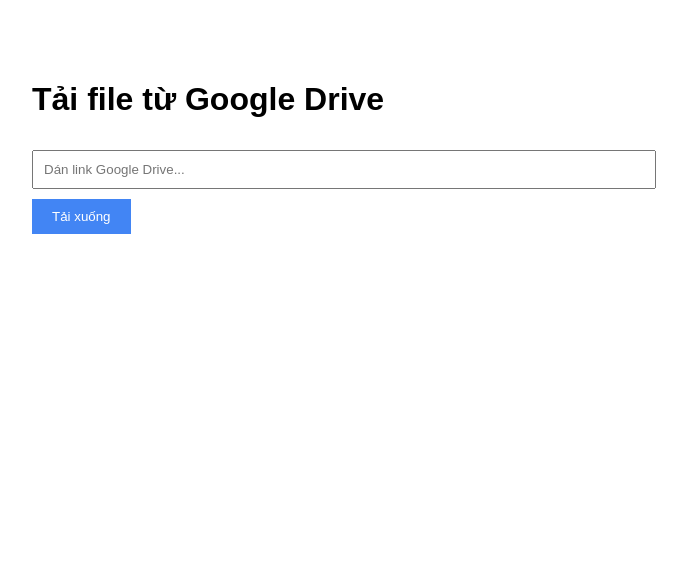
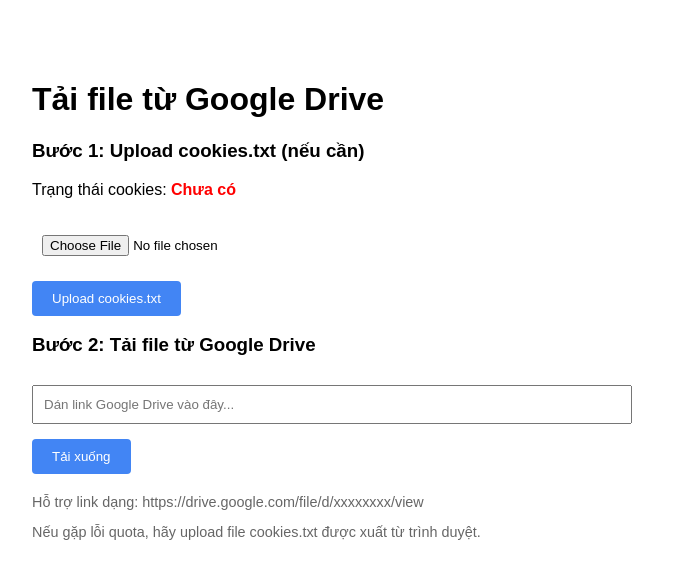
Before and after one commit to thongdithahaha-web/bypassdrivebylekimlam, a Flask app: page / in a window 1280 px wide. Shown: the top 579 px of the page, without its empty margins (308-995 px from the left). Run offline with Flask 3, Linux system fonts and the light colour scheme.

Commit message:
Update index.html

```diff
--- a/templates/index.html
+++ b/templates/index.html
@@ -1,3 +1,4 @@
+<!-- templates/index.html -->
 <!DOCTYPE html>
 <html>
 <head>
@@ -5,15 +6,50 @@
     <title>Tải file Google Drive</title>
     <style>
         body { font-family: sans-serif; max-width: 600px; margin: 40px auto; padding: 20px; }
-        input[type="text"] { width: 100%; padding: 10px; margin: 10px 0; }
-        button { padding: 10px 20px; background: #4285f4; color: white; border: none; cursor: pointer; }
+        input[type="text"], input[type="file"] { width: 100%; padding: 10px; margin: 10px 0; box-sizing: border-box; }
+        button { padding: 10px 20px; background: #4285f4; color: white; border: none; cursor: pointer; border-radius: 4px; margin-top: 5px; }
+        button:hover { background: #3367d6; }
+        .note { font-size: 0.9em; color: #666; margin-top: 20px; }
+        .flash { padding: 10px; margin: 10px 0; border-radius: 4px; }
+        .flash.success { background: #d4edda; color: #155724; }
+        .flash.error { background: #f8d7da; color: #721c24; }
+        .cookie-status { font-weight: bold; }
+        .cookie-status.ok { color: green; }
+        .cookie-status.missing { color: red; }
     </style>
 </head>
 <body>
     <h1>Tải file từ Google Drive</h1>
+
+    {% with messages = get_flashed_messages(with_categories=true) %}
+      {% if messages %}
+        {% for category, message in messages %}
+          <div class="flash {{ category }}">{{ message }}</div>
+        {% endfor %}
+      {% endif %}
+    {% endwith %}
+
+    <h3>Bước 1: Upload cookies.txt (nếu cần)</h3>
+    <p>Trạng thái cookies:
+        {% if cookie_exists %}
+            <span class="cookie-status ok">Đã có</span>
+        {% else %}
+            <span class="cookie-status missing">Chưa có</span>
+        {% endif %}
+    </p>
+    <form action="/upload_cookie" method="post" enctype="multipart/form-data">
+        <input type="file" name="cookie_file" accept=".txt" required>
+        <button type="submit">Upload cookies.txt</button>
+    </form>
+
+    <h3>Bước 2: Tải file từ Google Drive</h3>
     <form action="/download" method="post">
-        <input type="text" name="url" placeholder="Dán link Google Drive..." required>
+        <input type="text" name="url" placeholder="Dán link Google Drive vào đây..." required>
         <button type="submit">Tải xuống</button>
     </form>
+    <div class="note">
+        <p>Hỗ trợ link dạng: https://drive.google.com/file/d/xxxxxxxx/view</p>
+        <p>Nếu gặp lỗi quota, hãy upload file cookies.txt được xuất từ trình duyệt.</p>
+    </div>
 </body>
 </html>
```
